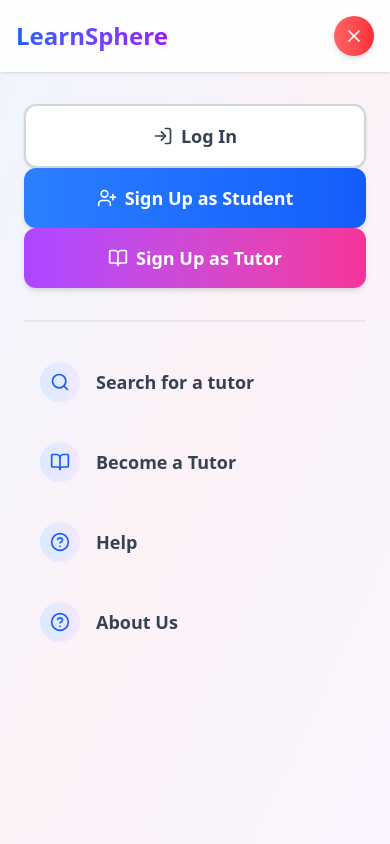
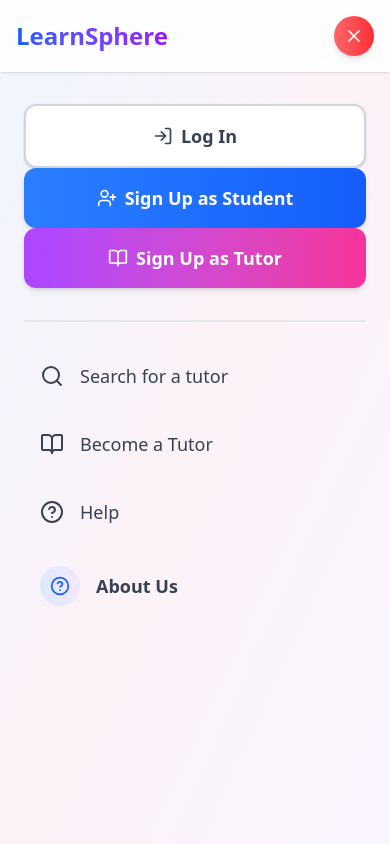
Before and after one commit to riyeba/DRAmbali_project, a React (Vite) app: page / in a window 390 px wide. Both pictures are taken after a click on the button 354 px from the left and 36 px from the top of the page. Shown: the top 844 px of the page. Built offline with nearby package versions, Linux system fonts and the light colour scheme; the HTML template or start-up script is replaced by a standard one.

Commit message:
6th commit

```diff
--- a/src/components/HomePageALL/Header.jsx
+++ b/src/components/HomePageALL/Header.jsx
@@ -161,16 +161,14 @@ const Header = () => {
               {/* Menu Links */}
               <div className="space-y-2">
                 {menuItems.map(({ icon: Icon, text, link }) => (
-                  <a
+                  <Link
                     key={text}
-                    href={link}
-                    className="flex items-center text-gray-700 cursor-pointer hover:text-blue-600 transition-colors p-4 rounded-xl hover:bg-white/70 group"
+                    to={link}
+                    className="flex items-center gap-4 text-gray-700 p-4 rounded-xl hover:bg-white transition-all"
                   >
-                    <div className="w-10 h-10 rounded-full bg-gradient-to-r from-blue-100 to-purple-100 flex items-center justify-center mr-4 group-hover:from-blue-200 group-hover:to-purple-200 transition-all">
-                      <Icon className="w-5 h-5 text-blue-600" />
-                    </div>
-                    <span className="font-semibold text-lg">{text}</span>
-                  </a>
+                    <Icon className="w-6 h-6" />
+                    <span className="text-lg font-medium">{text}</span>
+                  </Link>
                 ))}
                 <Link to="/about" className="flex items-center text-gray-700 cursor-pointer hover:text-blue-600 transition-colors p-4 rounded-xl hover:bg-white/70 group">
                   <div className="w-10 h-10 rounded-full bg-gradient-to-r from-blue-100 to-purple-100 flex items-center justify-center mr-4 group-hover:from-blue-200 group-hover:to-purple-200 transition-all">
```
